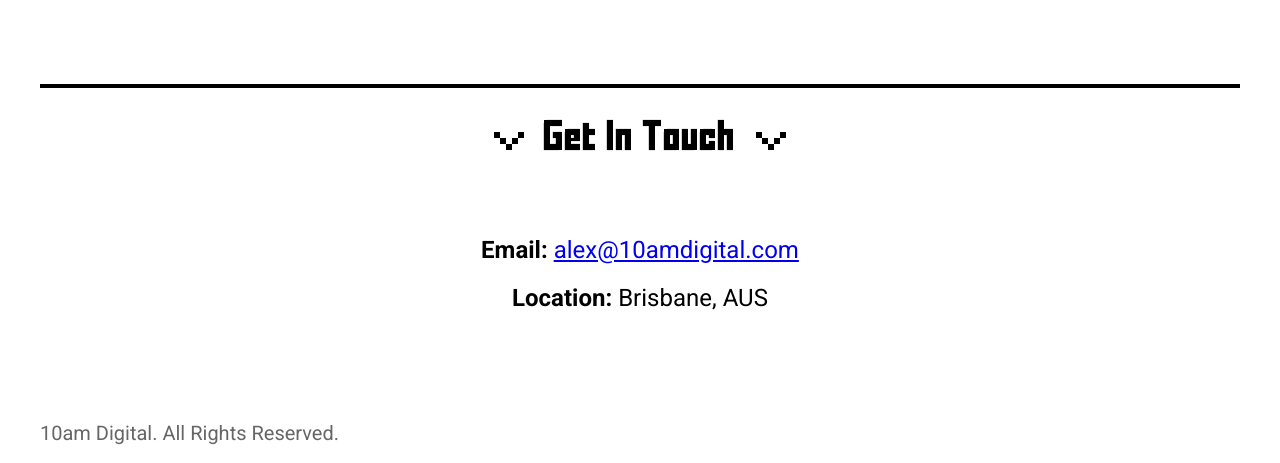
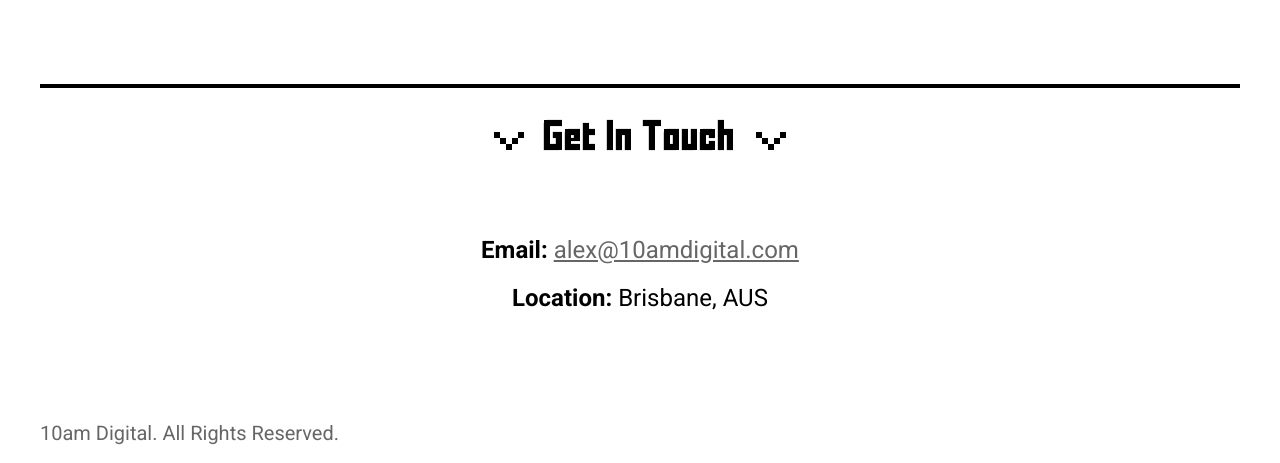
Before and after one commit to redrealities/10amdigital.com, a PHP site: page / in a window 1280 px wide. Shown: the part 3150-3613 px from the top of the page. Run offline with PHP 8.4, Linux system fonts and the light colour scheme.

Commit message:
link styles

```diff
--- a/styles/fonts.css
+++ b/styles/fonts.css
@@ -2,3 +2,7 @@
   font-family: 'FFF Forward';
   src: url('../fonts/FFFForward.woff') format('woff');
 }
+
+a {
+  color: #666;
+}
```
